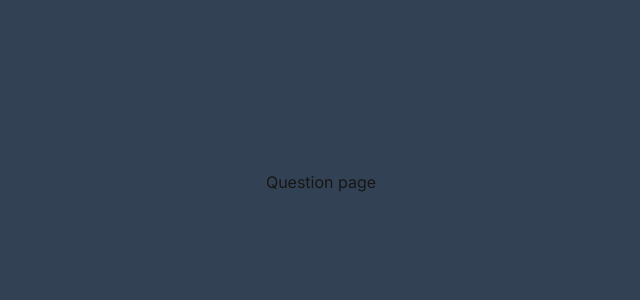
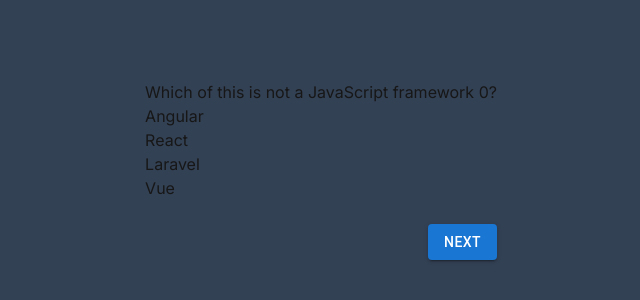
Before and after one commit to Deejarh/QuizApp, a Next.js app: page /question in a window 1280 px wide. Shown: the part 218-518 px from the top of the page, without its empty margins (319-959 px from the left). Built offline with nearby package versions, Linux system fonts and the light colour scheme; a web font is replaced by a local one.

Commit message:
Display each question with options

```diff
--- /dev/null
+++ b/app/components/CurrentQuestion.tsx
@@ -0,0 +1,16 @@
+'use client';
+
+import type { Question } from '../utils/types';
+
+export default function CurrenQuestion({ question }: { question: Question }) {
+  return (
+    <div>
+      <h2> {question.question}</h2>
+      <ul>
+        {question.options.map((option, index) => (
+          <li key={index}> {option}</li>
+        ))}
+      </ul>
+    </div>
+  );
+}
--- /dev/null
+++ b/app/data/questions.json
@@ -0,0 +1,51 @@
+{
+    "questions": [
+      {
+        "question": "Which of this is not a JavaScript framework 0?",
+        "options": [
+          "Angular",
+          "React",
+          "Laravel",
+          "Vue"
+        ],
+        "correctOption": 2,
+        "points": 10
+      },
+      {
+        "question": "Which of this is not a JavaScript framework 1?",
+        "options": [
+          "Angular",
+          "React",
+          "Vue",
+          "Laravel"
+
+        ],
+        "correctOption": 3,
+        "points": 10
+      },
+      {
+        "question": "Which of this is not a JavaScript framework 2?",
+        "options": [
+          "Angular",
+          "React",
+          "Vue",
+          "Laravel"
+
+        ],
+        "correctOption": 3,
+        "points": 10
+      },
+      {
+        "question": "Which of this is not a JavaScript framework 3?",
+        "options": [
+          "Angular",
+          "React",
+          "Vue",
+          "Laravel"
+
+        ],
+        "correctOption": 3,
+        "points": 10
+      }
+    ]
+  }
--- a/app/question/page.tsx
+++ b/app/question/page.tsx
@@ -1,5 +1,29 @@
-export default async function Page() {
-    return (
-       <div>Question page</div>
-    )
+"use client";
+import questionsData from '../data/questions.json';
+import type { Question } from '../utils/types';
+import CurrenQuestion from '../components/currentQuestion';
+import { Button } from '@mui/material';
+import { useState } from 'react';
+
+export default function Page() {
+  const [currentQuestionNumber, setCurrentQuestionNumber] = useState(1);
+  const questions: Question[] = questionsData.questions;
+  const currentQuestion = questions[currentQuestionNumber - 1];
+  const isLastQuestion = currentQuestionNumber === questions.length
+
+  const handleNextQuestion = () => {
+    if (!isLastQuestion) {
+      setCurrentQuestionNumber(currentQuestionNumber + 1);
+    }
+  };
+  return (
+    <div>
+      <div>
+        <CurrenQuestion question={currentQuestion} />
+      </div>
+      <div className=" flex w-full justify-end py-6">
+        <Button variant="contained" onClick={handleNextQuestion}>{ isLastQuestion? 'Submit' : 'Next'}</Button>
+      </div>
+    </div>
+  );
 }
--- /dev/null
+++ b/app/utils/types.ts
@@ -0,0 +1,6 @@
+export interface Question {
+question: string,
+correctOption: number,
+points: number,
+options: Array<string>
+}
```
Also changed, not shown: app/page.tsx (+25 -20 lines), 1 other file (tests, documents, lock files or other folders).
